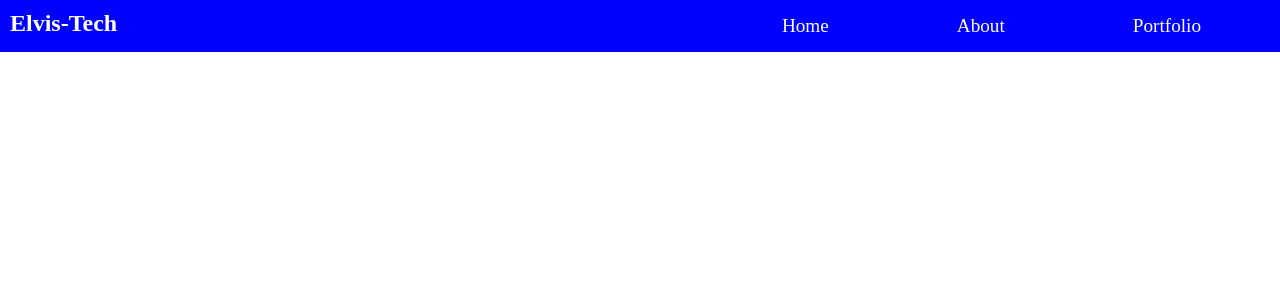
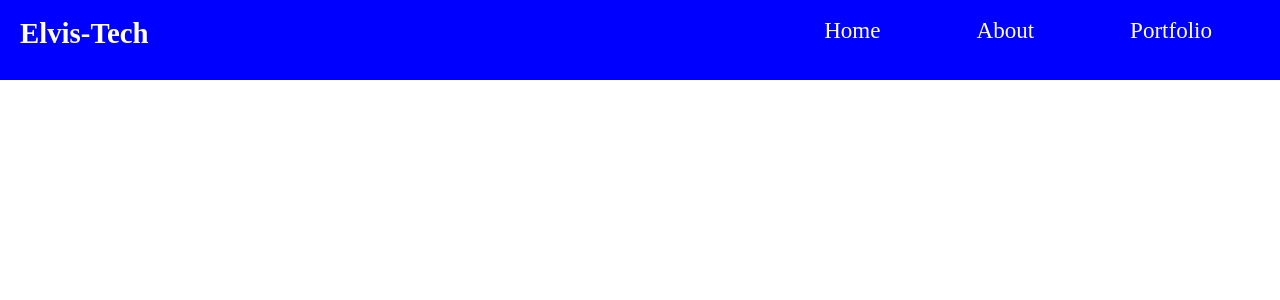
Before and after one commit to elvisonob/TinkerHub, a React (Create React App) app: page / in a window 1280 px wide. Shown: the top 300 px of the page. Built offline with nearby package versions, Linux system fonts and the light colour scheme.

Commit message:
wrapping up practice-start-menu

```diff
--- a/src/components/Navigation/MainHeader.module.css
+++ b/src/components/Navigation/MainHeader.module.css
@@ -1,7 +1,10 @@
 .container {
   background-color: blue;
   color: white;
-  padding: 10px;
+  width: 100%;
+  font-size: larger;
+  padding: 17px 20px;
   display: flex;
+  height: 5rem;
   justify-content: space-between;
 }
--- a/src/components/Navigation/MainNavigation.js
+++ b/src/components/Navigation/MainNavigation.js
@@ -1,9 +1,8 @@
-import MainHeader from './MainHeader.js';
+import MainHeader from './MainHeader';
 import NavLinks from './NavLinks.js';
 import classes from './MainNavigation.module.css';
+import SideDrawer from './SideDrawer.js';
 import { useState, Fragment } from 'react';
-import SideDrawer from './SideDrawer.js';
-import BackDrop from '../UIElements/BackDrop';
 
 const MainNavigation = () => {
   const [drawerIsClose, setDrawerIsClose] = useState(false);
@@ -11,28 +10,23 @@ const MainNavigation = () => {
   const openDrawer = () => {
     setDrawerIsClose(true);
   };
-
-  const closeDrawer = () => {
-    setDrawerIsClose(false);
-  };
   return (
     <Fragment>
-      {drawerIsClose && <BackDrop onClick={closeDrawer} />}
       {drawerIsClose && (
         <SideDrawer>
-          <nav className={classes['mobile-navLink']}>
+          <nav className={classes['mobile-nav-view']}>
             <NavLinks />
           </nav>
         </SideDrawer>
       )}
       <MainHeader>
-        <button className={classes['nav-bars']} onClick={openDrawer}>
+        <button className={classes['nav-mobile-bar']} onClick={openDrawer}>
           <span />
           <span />
           <span />
         </button>
         <h2>Elvis-Tech</h2>
-        <nav className={classes['desktop-navLink']}>
+        <nav className={classes['desktop-nav-view']}>
           <NavLinks />
         </nav>
       </MainHeader>
--- a/src/components/Navigation/MainNavigation.module.css
+++ b/src/components/Navigation/MainNavigation.module.css
@@ -1,26 +1,34 @@
-.nav-bars {
+.nav-mobile-bar {
+  display: none;
+}
+
+.mobile-nav-view {
   display: none;
 }
 
 @media (max-width: 768px) {
-  .nav-bars {
+  .nav-mobile-bar {
     width: 3rem;
     height: 3rem;
-    border: none;
     background: transparent;
     display: flex;
+    justify-content: space-around;
     flex-direction: column;
-    justify-content: space-around;
+    border: none;
+    margin-right: 5rem;
   }
-  .nav-bars span {
+  .nav-mobile-bar span {
+    height: 2.5px;
     width: 3rem;
-    height: 2.5px;
-    background-color: white;
+    background: white;
+  }
+  .desktop-nav-view {
+    display: none;
   }
   h2 {
-    padding-right: 20rem;
+    margin-right: 20rem;
   }
-  .desktop-navLink {
-    display: none;
+  .mobile-nav-view {
+    display: block;
   }
 }
--- a/src/components/Navigation/NavLinks.js
+++ b/src/components/Navigation/NavLinks.js
@@ -2,13 +2,11 @@ import classes from './NavLinks.module.css';
 
 const NavLinks = () => {
   return (
-    <div className={classes.navLinks}>
-      <ul>
-        <li>Home</li>
-        <li>About</li>
-        <li>Portfolio</li>
-      </ul>
-    </div>
+    <ul className={classes['nav-link']}>
+      <li>Home</li>
+      <li>About</li>
+      <li>Portfolio</li>
+    </ul>
   );
 };
 
--- a/src/components/Navigation/NavLinks.module.css
+++ b/src/components/Navigation/NavLinks.module.css
@@ -1,23 +1,24 @@
-.navLinks {
+.nav-link {
   display: flex;
-  justify-content: space-between;
   font-size: larger;
-  padding: 5px;
 }
 
-.navLinks ul {
-  display: flex;
+.nav-link li {
   list-style: none;
-}
-
-.navLinks li {
-  padding: 0 4rem;
+  margin: 0 3rem;
 }
 
 @media (max-width: 768px) {
-  .navLinks ul {
+  .nav-link {
     display: flex;
     flex-direction: column;
-    align-content: center;
+    width: 100%;
+    height: 100vh;
+    justify-content: center;
+    align-items: center;
+  }
+  .nav-link li {
+    padding: 40px;
+    cursor: pointer;
   }
 }
--- a/src/components/Navigation/SideDrawer.js
+++ b/src/components/Navigation/SideDrawer.js
@@ -1,17 +1,9 @@
+import classes from './SideDrawer.module.css';
 import ReactDOM from 'react-dom';
-import classes from './SideDrawer.module.css';
-import { CSSTransition } from 'react-transition-group';
 
 const SideDrawer = (props) => {
   const content = (
-    <CSSTransition
-      time={200}
-      unmountOnExit
-      mountOnEnter
-      classNames="slide-in-left"
-    >
-      <div className={classes['side-drawer']}>{props.children}</div>
-    </CSSTransition>
+    <aside className={classes['side-drawer']}>{props.children}</aside>
   );
 
   return ReactDOM.createPortal(content, document.getElementById('drawer-hook'));
--- a/src/components/Navigation/SideDrawer.module.css
+++ b/src/components/Navigation/SideDrawer.module.css
@@ -1,9 +1,8 @@
 .side-drawer {
-  width: 60%;
-  z-index: 10;
+  background-color: pink;
   position: fixed;
   top: 0;
   left: 0;
   height: 100vh;
-  background-color: pink;
+  width: 60%;
 }
--- a/src/components/UIElements/BackDrop.js
+++ /dev/null
@@ -1,11 +0,0 @@
-import ReactDOM from 'react-dom';
-import classes from './BackDrop.module.css';
-const BackDrop = (props) => {
-  const backDrop = (
-    <div className={classes['back-drop']} onClick={props.onClick}></div>
-  );
-
-  return ReactDOM.createPortal(backDrop, document.getElementById('back-drop'));
-};
-
-export default BackDrop;
--- a/src/components/UIElements/BackDrop.module.css
+++ /dev/null
@@ -1,9 +0,0 @@
-.back-drop {
-  position: fix;
-  z-index: 100;
-  background-color: rgba(0, 0, 0, 0.75);
-  width: 100%;
-  height: 100vh;
-  top: 0;
-  left: 0;
-}
--- a/src/index.css
+++ b/src/index.css
@@ -3,11 +3,3 @@
   padding: 0;
   box-sizing: border-box;
 }
-
-.slide-in-left-enter {
-  transform: translateX(-100%);
-}
-
-.slide-in-left-enter-active {
-  transform: translateX(0);
-}
```
